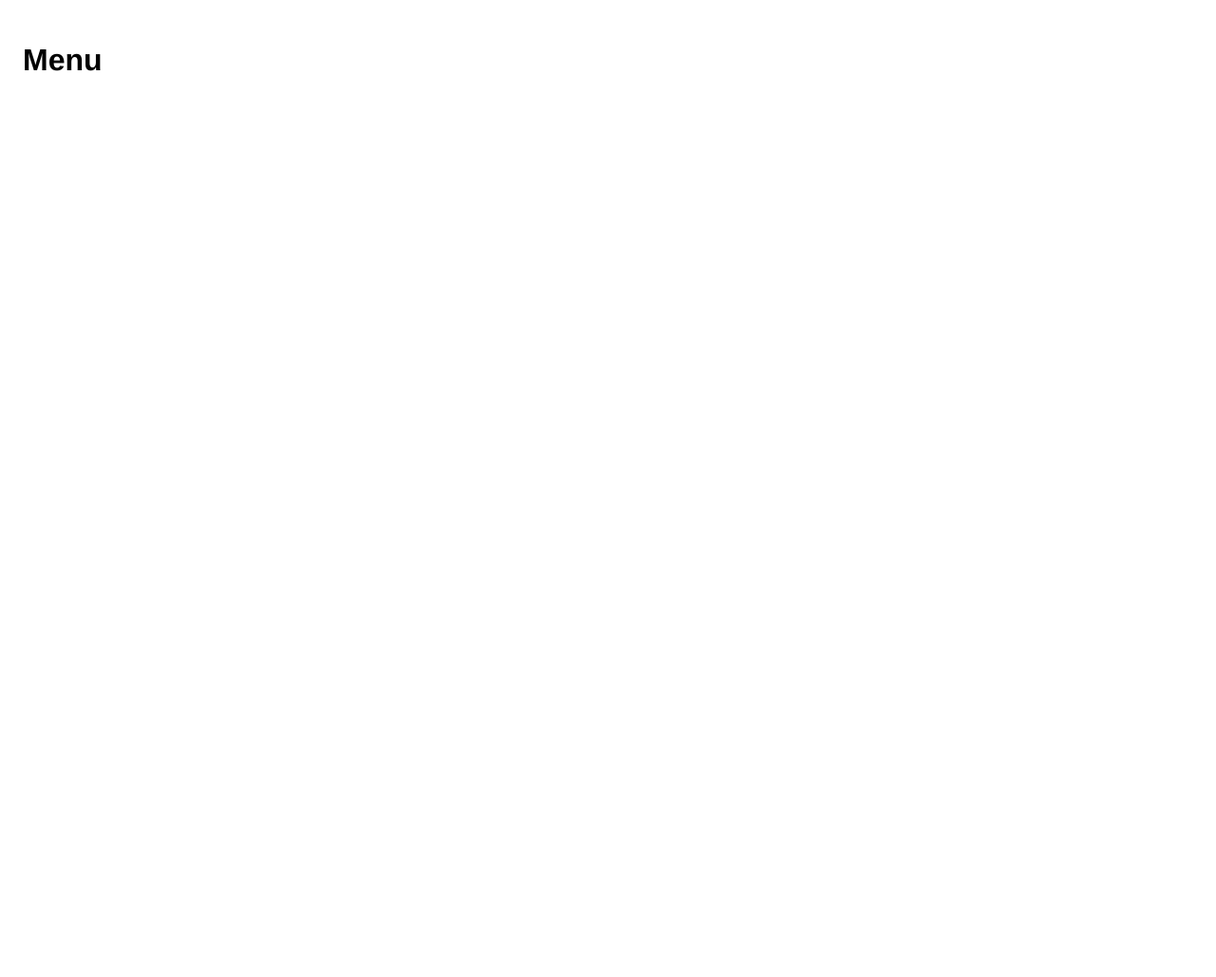
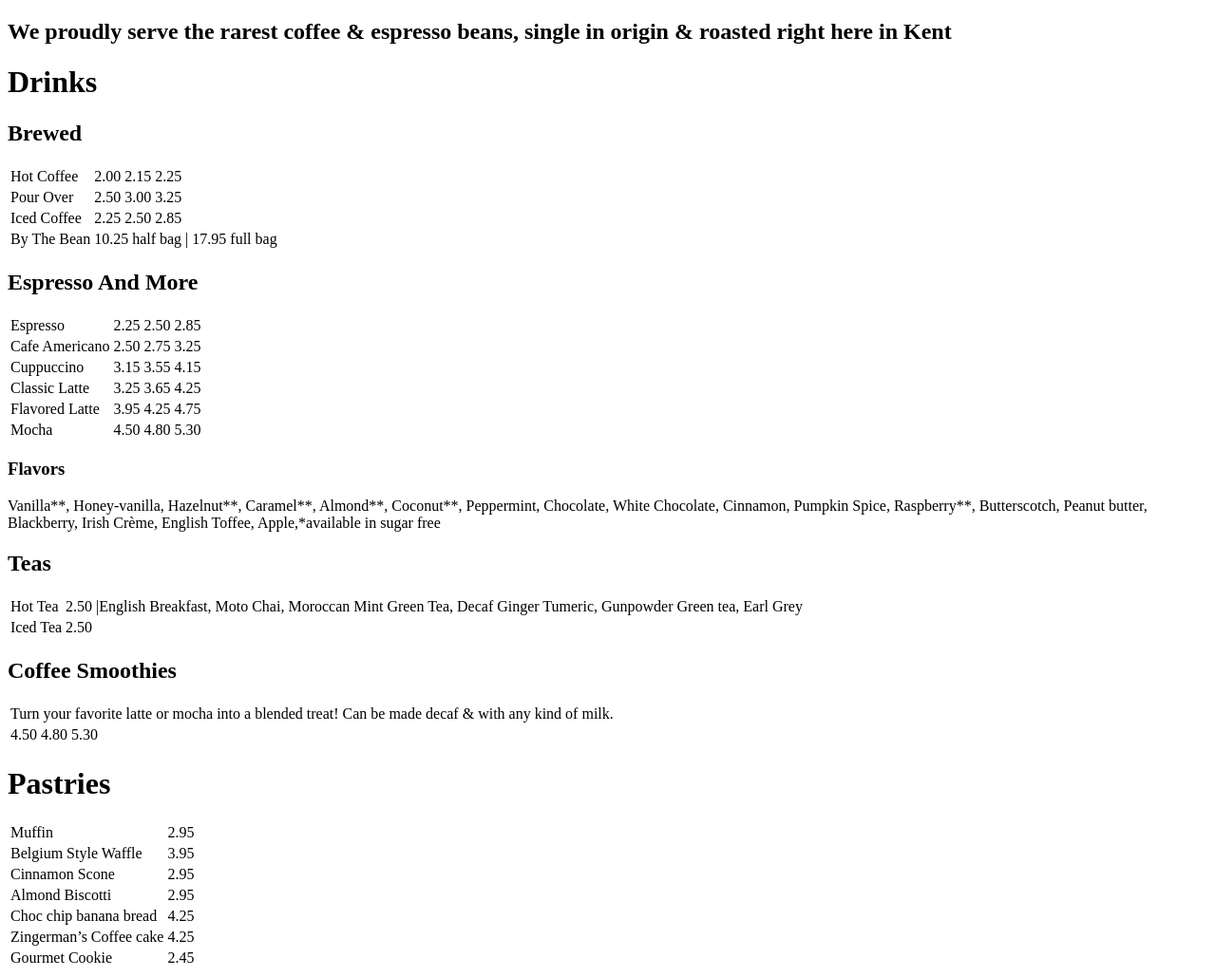
Before and after one commit to KentStateWeb/fall2016-team-8, a plain HTML site: page wireframes/menu.html in a window 1280 px wide. Shown: the whole page at 95% size. Before the commit the page ends 800 px from the top, so only its background shows below. Drawn offline with Linux system fonts and the light colour scheme.

Commit message:
Menu
Drinks, Pastries, Description

```diff
--- a/wireframes/menu.html
+++ b/wireframes/menu.html
@@ -1,15 +1,117 @@
 <!DOCTYPE html>
-<html lang="en-us">
+<html>
   <head>
-    <meta charset="utf-8">
-    <meta http-equiv="X-UA-Compatible" content="IE=edge">
-    <meta name="viewport" content="width=device-width, initial-scale=1">
-    <title>Page Title Goes Here</title>
-    <meta name="description" content="Page Description Goes Here">
+    <meta charset="UTF-8">
+    <title>AROMA menu</title>
   </head>
   <body>
-       <!-- The page content goes here -->
-       <h1>Menu</h1>
-      <link href="style.css" rel="stylesheet" type="text/css" media="screen" /> <!-- Add your stylesheet here, before the closing HTML tag -->
-  </body>
+    <h2>We proudly serve the rarest coffee &amp; espresso beans, single in origin
+      &amp; roasted right here in Kent</h2>
+    <h1>Drinks</h1>
+      <h2>Brewed</h2>
+      <table>
+        <tr>
+          <td>Hot Coffee</td>
+          <td>2.00 2.15 2.25</td>
+        </tr>
+        <tr>
+          <td>Pour Over</td>
+          <td>2.50 3.00 3.25</td>
+        </tr>
+        <tr>
+          <td>Iced Coffee</td>
+          <td>2.25 2.50 2.85</td>
+        </tr>
+        <tr>
+          <td>By The Bean</td>
+          <td>10.25 half bag | 17.95 full bag</td>
+        </tr>
+      </table>
+      <h2>Espresso And More</h2>
+      <table>
+        <tr>
+          <td>Espresso</td>
+          <td> 2.25 2.50 2.85</td>
+        </tr>
+        <tr>
+          <td>Cafe Americano</td>
+          <td>2.50 2.75 3.25</td>
+        </tr>
+        <tr>
+          <td>Cuppuccino</td>
+          <td>3.15 3.55 4.15</td>
+        </tr>
+        <tr>
+          <td>Classic Latte</td>
+          <td>3.25 3.65 4.25</td>
+        </tr>
+        <tr>
+          <td>Flavored Latte</td>
+          <td>3.95 4.25 4.75</td>
+        </tr>
+        <tr>
+          <td>Mocha</td>
+          <td>4.50 4.80 5.30</td>
+        </tr>
+      </table>
+      <h3>Flavors</h3>
+      <p>Vanilla**, Honey-vanilla, Hazelnut**, Caramel**, Almond**, Coconut**,
+        Peppermint, Chocolate, White Chocolate, Cinnamon, Pumpkin Spice,
+        Raspberry**, Butterscotch, Peanut butter, Blackberry, Irish Crème,
+        English Toffee, Apple,*available in sugar free</p>
+      <h2>Teas</h2>
+      <table>
+        <tr>
+          <td>Hot Tea</td>
+          <td>2.50</td>
+          <td>|English Breakfast, Moto Chai, Moroccan Mint Green Tea,
+            Decaf Ginger Tumeric, Gunpowder Green tea, Earl Grey</td>
+        </tr>
+        <tr>
+          <td>Iced Tea</td>
+          <td>2.50</td>
+        </tr>
+      </table>
+      <h2>Coffee Smoothies</h2>
+      <table>
+        <tr>
+          <td>Turn your favorite latte or mocha into a blended treat! Can be
+            made decaf &amp; with any kind of milk.</td>
+        </tr>
+        <tr>
+          <td>4.50 4.80 5.30</td>
+        </tr>
+      </table>
+      <h1>Pastries</h1>
+      <table>
+        <tr>
+          <td>Muffin</td>
+          <td>2.95</td>
+        </tr>
+        <tr>
+          <td>Belgium Style Waffle</td>
+          <td>3.95</td>
+        </tr>
+        <tr>
+          <td>Cinnamon Scone</td>
+          <td>2.95</td>
+        </tr>
+        <tr>
+          <td>Almond Biscotti</td>
+          <td>2.95</td>
+        </tr>
+        <tr>
+          <td>Choc chip banana bread</td>
+          <td>4.25</td>
+        </tr>
+        <tr>
+          <td>Zingerman’s Coffee cake</td>
+          <td>4.25</td>
+        </tr>
+        <tr>
+          <td>Gourmet Cookie</td>
+          <td>2.45</td>
+        </tr>
+      </table>
+
 </html>
```
